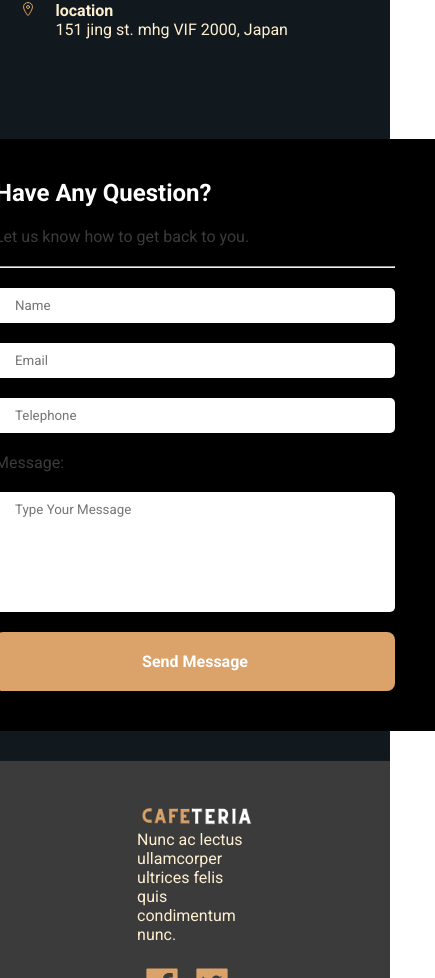
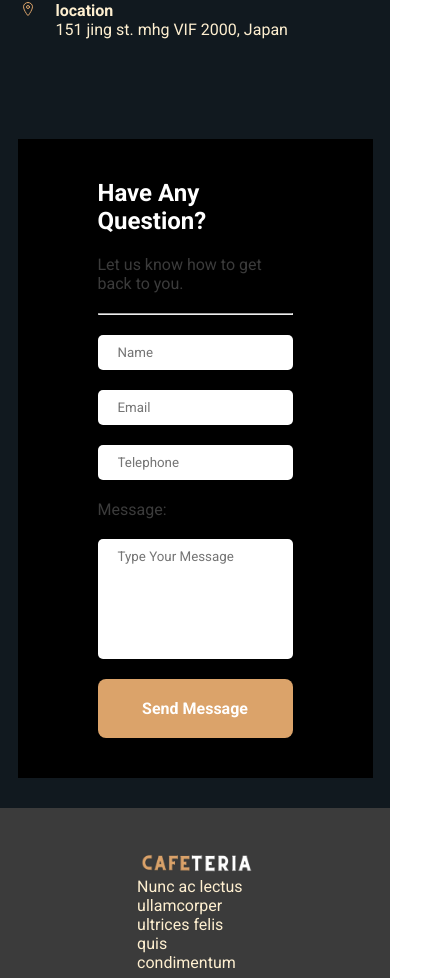
Before and after one commit to santanafx/cafeteria, a React (Vite) app: page /contact in a window 390 px wide. Shown: the part 913-1891 px from the top of the page, 435 px wide, since content can reach past the window. Built offline with nearby package versions, Linux system fonts and the light colour scheme.

Commit message:
Atualização responsividade página ContactUs.tsx

```diff
--- a/src/styles/components/_sectionContactForm.scss
+++ b/src/styles/components/_sectionContactForm.scss
@@ -1,6 +1,5 @@
 .contactFormBg {
     background-color: $cor-quarta;
-    // height: 90vh;
     padding: 30px 0;
     width: 100%;
     display: flex;
@@ -55,8 +54,7 @@
         }
         .contactFormInputs {
             background-color: black;
-            padding: 40px;
-            min-width: 480px;
+            padding: 40px 80px;
             color: $cor-terciaria;
             display: flex;
             flex-direction: column;
--- a/src/styles/style.css
+++ b/src/styles/style.css
@@ -821,8 +821,7 @@
 }
 .contactFormBg .contactFormContainer .contactFormInputs {
   background-color: black;
-  padding: 40px;
-  min-width: 480px;
+  padding: 40px 80px;
   color: #feefd0;
   display: flex;
   flex-direction: column;
```
Also changed, not shown: 1 other file (tests, documents, lock files or other folders).
